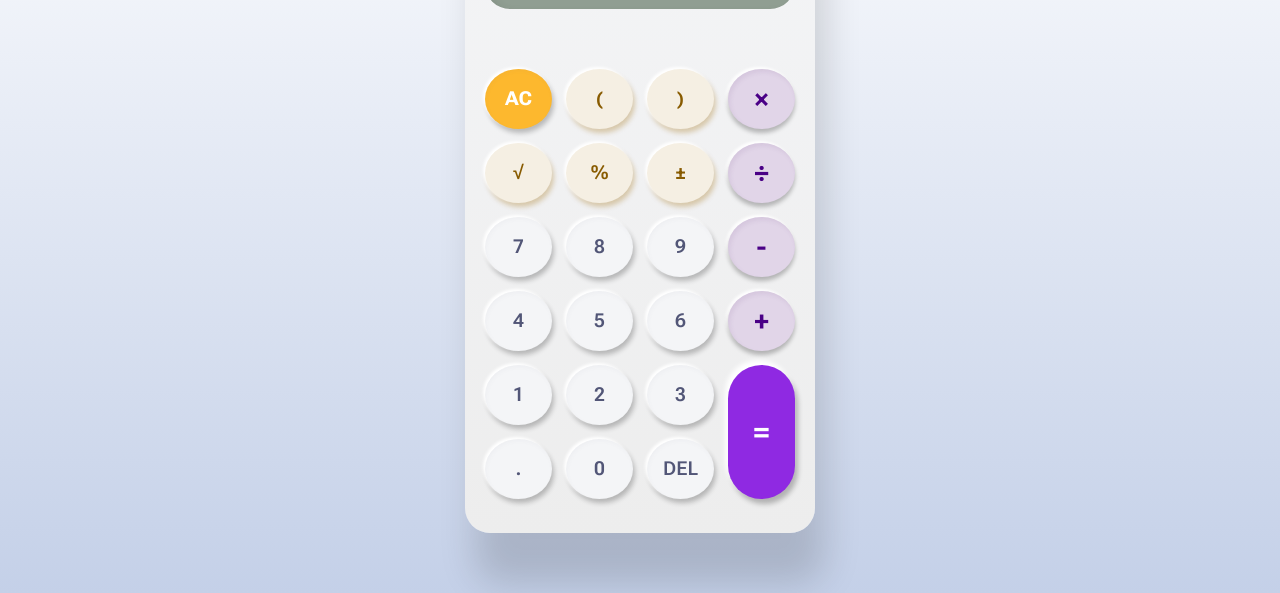
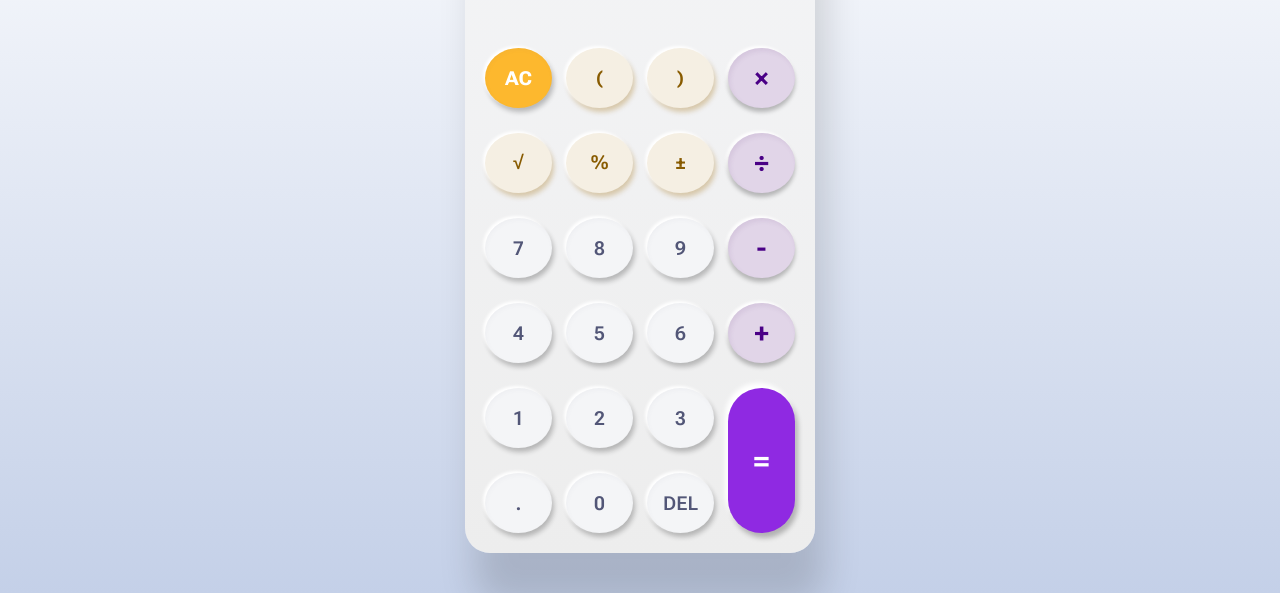
Before and after one commit to ralphZero/calculator-swecc, a plain HTML site: page index.html in a window 1280 px wide. Shown: the part 207-800 px from the top of the page. Drawn offline with Linux system fonts and the light colour scheme.

Commit message:
fixing row gap with new value

```diff
--- a/style.css
+++ b/style.css
@@ -27,6 +27,7 @@
     --btn-operator-shadow-color: rgba(115, 76, 137, 0.1);
 
     --btn-equal-color: #8F29E2;
+    --row-gap : 25px;
 
     --font-orbitron: 'Orbitron', sans-serif;
     --font-poppins: 'Poppins', sans-serif;
@@ -49,8 +50,8 @@ main {
     background: linear-gradient(180deg, #F4F5F7 0%, #EDEDED 100%);
     box-shadow: 10px 50px 36px rgba(0, 0, 0, 0.15);
     border-radius: 25px;
-    width: 350px;
-    /*height: 70%;  to be removed */
+    max-width: 360px;
+    max-height: 90%; /* to be removed */
 }
 .calculator-body {
     display: flex;
@@ -89,6 +90,7 @@ main {
     grid-template-rows: 1fr 1fr 1fr 1fr 1fr 1fr;
     height: 100%;
     gap: 14px;
+    row-gap: var(--row-gap);
     margin-top: 60px;
 }
 .calculator-btn{
@@ -111,7 +113,7 @@ main {
 #equal {
     grid-column: 4;
     grid-row: 5 / span last-line;
-    height: calc(60px * 2 + 14px); /* sets the height as 2 boxes + gap */
+    height: calc(60px * 2 + var(--row-gap)); /* sets the height as 2 boxes + gap */
     border-radius: 35px;
 }
 .calculator-btn-ac {
```
